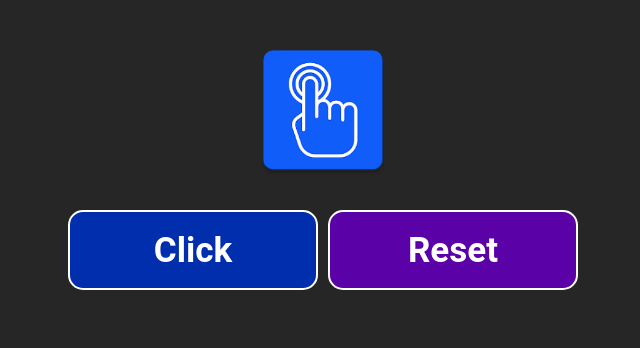
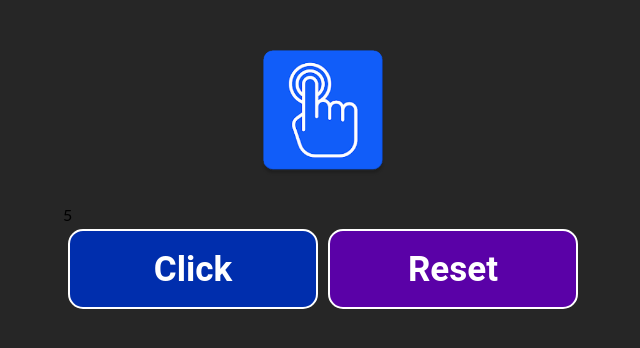
Before and after one commit to NicolasWeibel/click-counter, a React (Create React App) app: page / in a window 1280 px wide. Shown: the top 348 px of the page, without its empty margins (317-957 px from the left). Built offline with nearby package versions, Linux system fonts and the light colour scheme; the HTML template or start-up script is replaced by a standard one.

Commit message:
Add Counter component

```diff
--- a/src/App.js
+++ b/src/App.js
@@ -1,5 +1,6 @@
 import './App.css';
 import Button from './components/Button';
+import Counter from './components/Counter';
 import clickCounterLogo from './images/click-counter-logo.png'
 
 function App() {
@@ -19,6 +20,7 @@ function App() {
         <img className='click-counter-logo' src={clickCounterLogo} alt='Click Counter Logo' />
       </div>
       <div className='main-container'>
+        <Counter clicksNumber={5} />
         <Button text='Click' isClickButton={true} handleClick={addCounter} />
         <Button text='Reset' isClickButton={false} handleClick={resetCounter} />
       </div>
```
